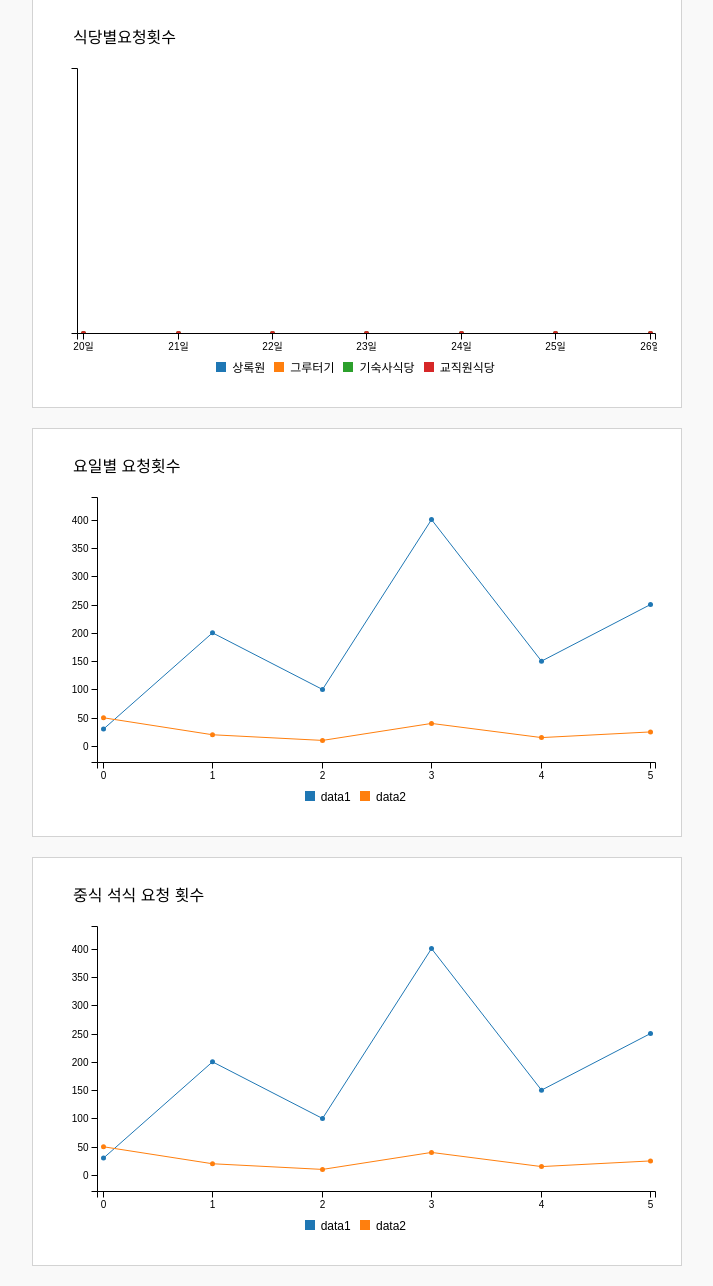
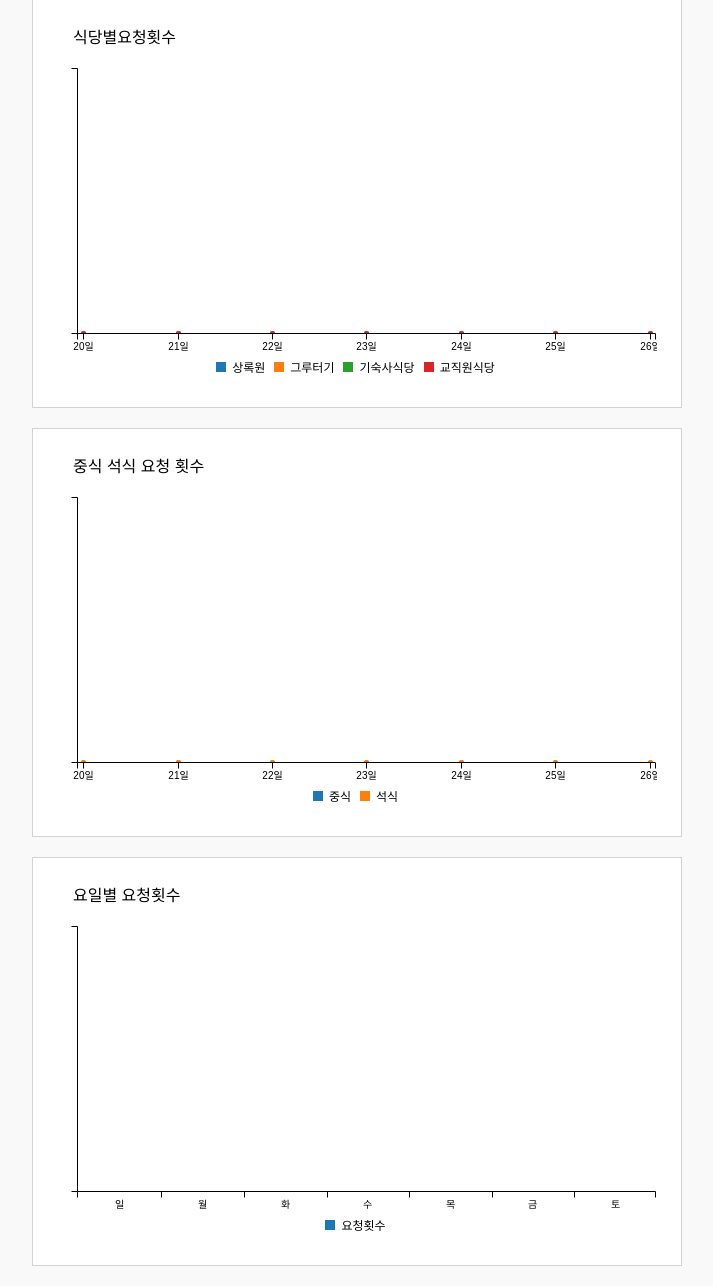
Before and after one commit to ThroughKim/kakaohaksik, a Django app: a page that uses templates/index.html in a window 1280 px wide. Shown: the part 974-2260 px from the top of the page, without its empty margins (283-996 px from the left). Run offline with Django 3.2, Linux system fonts and the light colour scheme; data that the repository does not hold is empty; some libraries are stand-ins or nearby versions.

Commit message:
update all charts

```diff
--- a/dguhaksik/views.py
+++ b/dguhaksik/views.py
@@ -345,6 +345,8 @@ def analysis(request):
     context['total_request_data'] = get_total_request_data()
     context['seven_days_request_data'] = get_seven_days_request_data()
     context['request_data_by_cafe'] = get_request_data_by_cafe()
+    context['weekday_request_data'] = get_weekday_request_data()
+    context['request_by_time_data'] = get_time_request_data()
 
     return TemplateResponse(request, "index.html", context)
 
@@ -444,3 +446,41 @@ def get_request_data_by_cafe():
         cnt_dorm=cnt_dorm,
         cnt_kyo=cnt_kyo
     )
+
+
+def get_weekday_request_data():
+    weekday_request_data = ['요청횟수']
+    for i in range(1,8):
+        weekday_request_data.append(
+            Log.objects.filter(
+                timestamp__week_day=i
+            ).count()
+        )
+
+    return weekday_request_data
+
+
+def get_time_request_data():
+    days=7
+    today_date_day = get_today_date().day
+    cnt_lunch = ['중식']
+    cnt_dinner = ['석식']
+
+    for i in reversed(range(days)):
+        cnt_lunch.append(
+            Log.objects.filter(
+                timestamp__day=today_date_day - i,
+                timestamp__hour__lt = 15
+            ).count()
+        )
+        cnt_dinner.append(
+            Log.objects.filter(
+                timestamp__day=today_date_day - i,
+                timestamp__hour__gte=15
+            ).count()
+        )
+
+    return dict(
+        cnt_lunch=cnt_lunch,
+        cnt_dinner=cnt_dinner
+    )
--- a/templates/index.html
+++ b/templates/index.html
@@ -48,17 +48,19 @@
 
     <div class="main-contents">
         <div class="label">
-            요일별 요청횟수
+            중식 석식 요청 횟수
         </div>
-        <div id="chart2"></div>
+        <div id="request-by-time-chart"></div>
     </div>
 
     <div class="main-contents">
         <div class="label">
-            중식 석식 요청 횟수
+            요일별 요청횟수
         </div>
-        <div id="chart3"></div>
+        <div id="request-by-weekday-chart"></div>
     </div>
+
+
 
 </div>
 
@@ -118,25 +120,44 @@
             }
         });
 
-        var chart2 = c3.generate({
-            bindto: '#chart2',
+        var request_by_weekday_chart = c3.generate({
+            bindto: '#request-by-weekday-chart',
             data: {
                 columns: [
-                    ['data1', 30, 200, 100, 400, 150, 250],
-                    ['data2', 50, 20, 10, 40, 15, 25]
-                ]
+                    ['요청횟수', 0, 0, 0, 0, 0, 0, 0]
+                ],
+                type: 'bar'
+            },
+            bar: {
+                width: 20
+            },
+            axis: {
+                x: {
+                    type: 'category',
+                    categories: ['일', '월', '화', '수', '목', '금', '토']
+                }
             }
         });
 
-        var chart3 = c3.generate({
-            bindto: '#chart3',
+        var request_by_time_chart = c3.generate({
+            bindto: '#request-by-time-chart',
             data: {
+                x: 'x',
                 columns: [
-                    ['data1', 30, 200, 100, 400, 150, 250],
-                    ['data2', 50, 20, 10, 40, 15, 25]
+                    date_list_for_x_axis,
+                    ['중식', 0, 0, 0, 0, 0, 0, 0],
+                    ['석식', 0, 0, 0, 0, 0, 0, 0]
                 ]
+            },
+            axis: {
+                x: {
+                    type: 'timeseries',
+                    tick: {
+                        format: '%d일'
+                    }
+                }
             }
-        })
+        });
 
         setTimeout( function () {
             total_request_chart.load({
@@ -157,6 +178,18 @@
                     {{ request_data_by_cafe.cnt_dorm|safe }}
                 ]
             });
+            request_by_weekday_chart.load({
+                columns:[
+                    {{ weekday_request_data|safe }}
+                ]
+            });
+
+            request_by_time_chart.load({
+                columns:[
+                    {{ request_by_time_data.cnt_lunch|safe }},
+                    {{ request_by_time_data.cnt_dinner|safe }}
+                ]
+            });
 
             }, 750
         );
```
